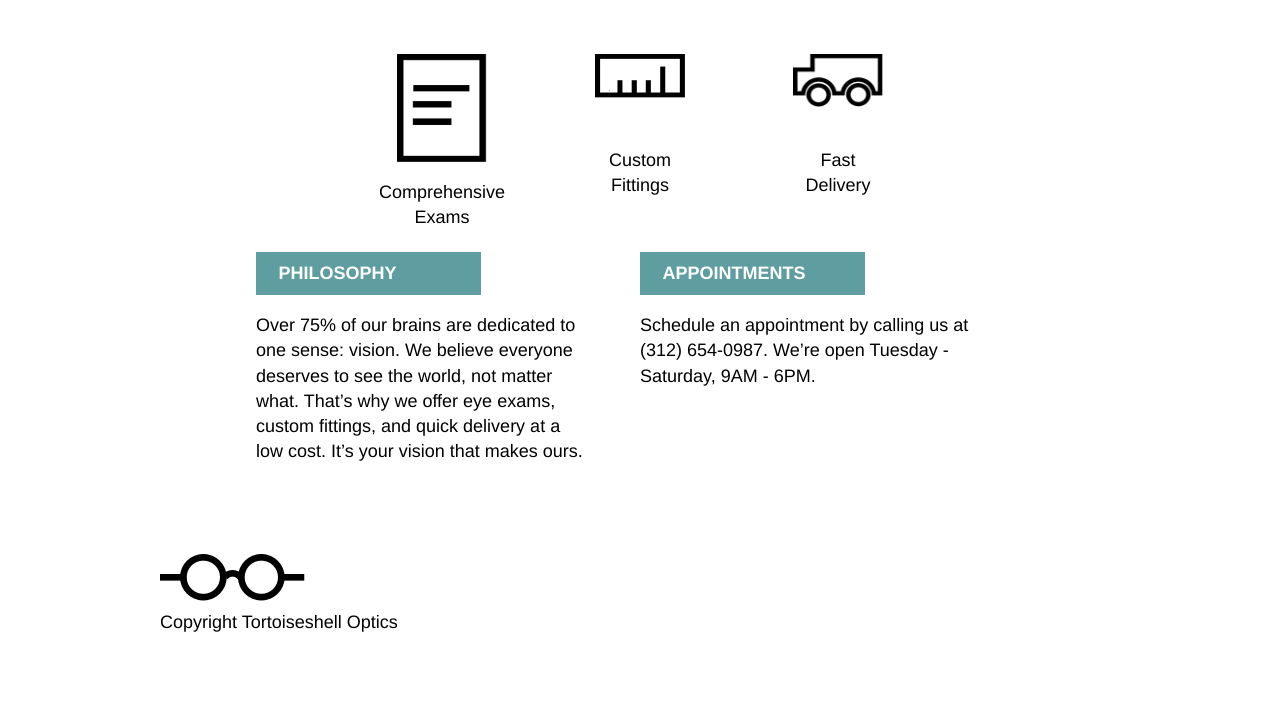
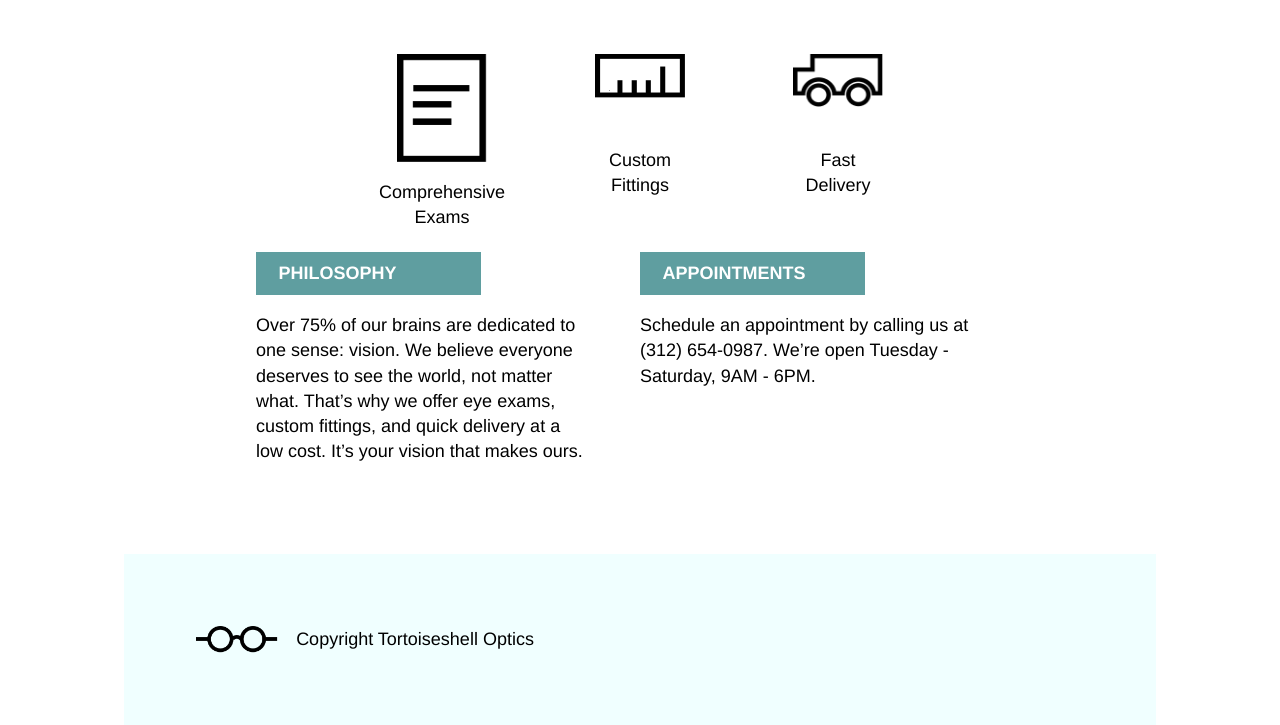
Before and after one commit to JamesC1103/TortoiseshellOptics, a plain HTML site: page index.html in a window 1280 px wide. Shown: the part 558-1283 px from the top of the page. Before the commit the page ends 1193 px from the top, so only its background shows below. Drawn offline with Linux system fonts and the light colour scheme.

Commit message:
Add Footer CSS

```diff
--- a/resources/css/style.css
+++ b/resources/css/style.css
@@ -7,7 +7,6 @@ html {
 
 body {
   line-height: 1.4;
-  margin: 0px;
 }
 
 .flex {
@@ -129,3 +128,16 @@ h1 {
 }
 
 /* Footer Section */
+
+footer {
+  background-color: azure;
+  padding: 4rem 2rem;
+  display: flex;
+  align-items: center;
+}
+
+footer img {
+  height: 1.5rem;
+  margin-right: 1rem;
+  margin-left: 2rem;
+}
```
